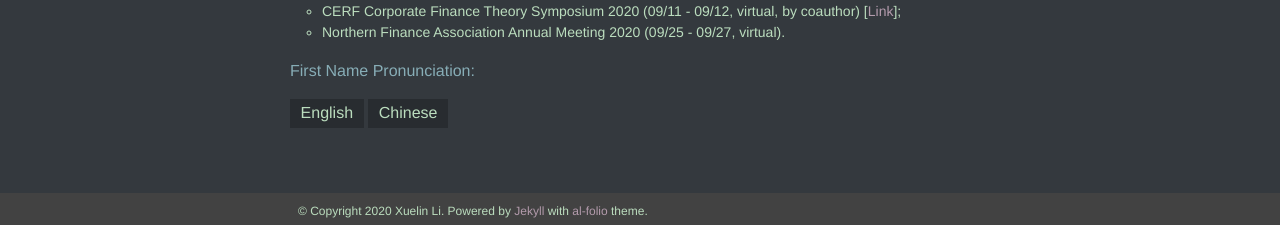
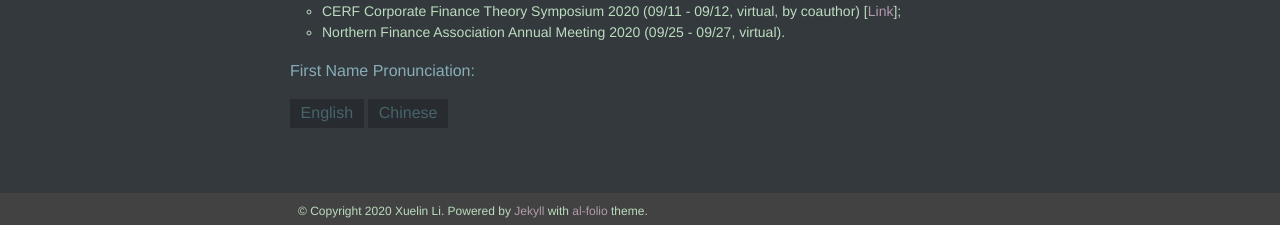
Before and after one commit to meizizhou/homepage, a Jekyll site: the page built from _pages/about.md, in a window 1280 px wide and 1172 px high. Shown: the part 944-1169 px from the top of the window. Built offline with Jekyll 4.4.1, drawn with Linux system fonts in a browser that asks for light colours.

Commit message:
uofsc_v2

```diff
--- a/assets/css/main.scss
+++ b/assets/css/main.scss
@@ -68,7 +68,7 @@
 
 */
 /* Basscss Base Buttons */
-button, .button { font-face: verdana; font-size: 2px; padding: 0.3rem 0.6rem; background-color: #282c30; color: #bbddbe;}
+button, .button { font-face: verdana; font-size: 2px; padding: 0.3rem 0.6rem; background-color: #282c30; color: #47646a;}
 
 ::-moz-focus-inner { border: 0; padding: 0; }
 
```
